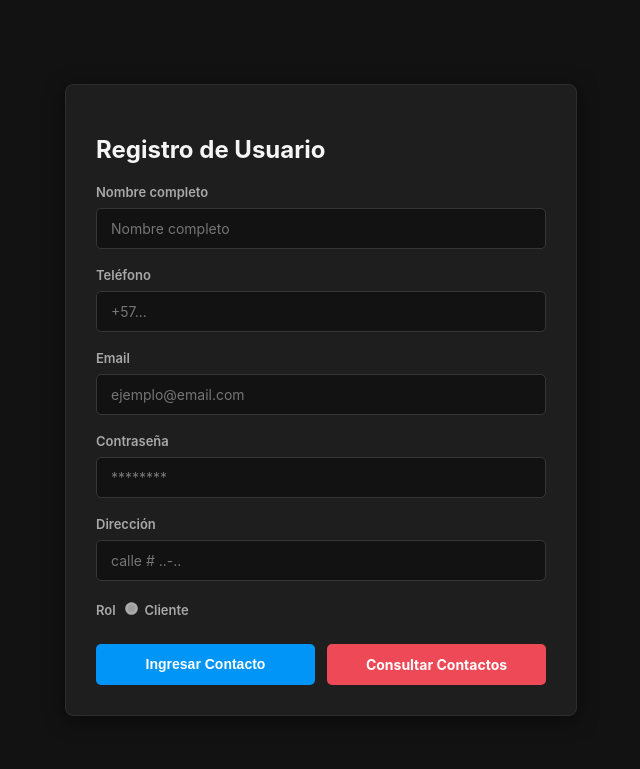
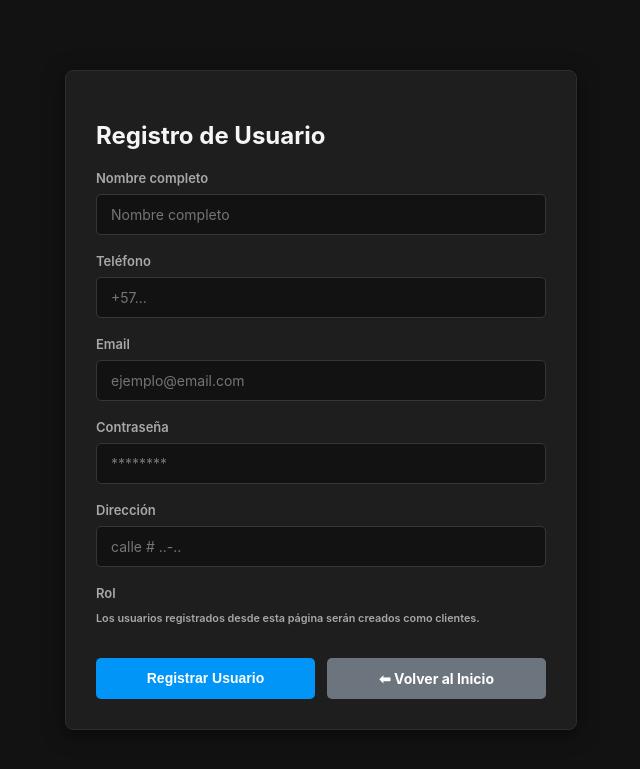
Before and after one commit to RojasJhonatan/Tickets_concierto_Convocatoria, a PHP site: page /vista/formularioCrearUsuario.php in a window 1280 px wide. Shown: the top 769 px of the page, without its empty margins (319-959 px from the left). Run offline with PHP 8.4, Linux system fonts and the light colour scheme.

Commit message:
Cambios en lo de tatan y en el index

```diff
--- a/controlador/crearUsuario.php
+++ b/controlador/crearUsuario.php
@@ -20,7 +20,7 @@ if ($_SERVER["REQUEST_METHOD"] == "POST") {
 
     // Usar consulta preparada
     $stmt = $conn->prepare("INSERT INTO usuarios (nombre, telefono, email, password, direccion, rol) VALUES (?, ?, ?, ?, ?,?)");
-    $stmt->bind_param("ssssss", $nombre, $telefono, $email, $passwordHash, $direccion, $rol);
+    $stmt->bind_param("sssssi", $nombre, $telefono, $email, $passwordHash, $direccion, $rol);
 
 
     if ($stmt->execute()) {
--- a/modelo/conexion.php
+++ b/modelo/conexion.php
@@ -1,7 +1,7 @@
 <?php
 $host = "localhost";
 /* Javier 3307, Jhonatan 3330, Dylan ??? */
-$port = 3330;
+$port = 3307;
 $user = "root";     // Usuario
 $pass = "";         // Contraseña
 $db = "MVC_Tickets_eventos";
--- a/vista/formularioCrearUsuario.php
+++ b/vista/formularioCrearUsuario.php
@@ -127,6 +127,24 @@ $rol = $usuarioLogueado ? $_SESSION['rol'] : null;
         .btn-delete:hover {
             background: #d11a2a;
         }
+
+        .btn-home {
+            flex: 1;
+            display: inline-block;
+            padding: 12px;
+            background: #6c757d;
+            color: white;
+            text-decoration: none;
+            border-radius: 5px;
+            font-size: 14px;
+            font-weight: bold;
+            transition: background 0.2s;
+            text-align: center;
+        }
+
+        .btn-home:hover {
+            background: #5a6268;
+        }
     </style>
 </head>
 <body>
@@ -155,13 +173,18 @@ $rol = $usuarioLogueado ? $_SESSION['rol'] : null;
             </div>
 
             <?php if (!$usuarioLogueado): ?>
-                <label>Rol</label>
+                <div class="form-group">
+                    <label>Rol</label>
 
-                <label>
-                    <input type="radio" name="rol" value="0" checked disabled>
-                    Cliente
-                </label>
-            <?php else: ?>
+                    <input type="hidden" name="rol" value="0">
+
+                    <label>
+                        <small>
+                            Los usuarios registrados desde esta página serán creados como clientes. <!-- Un externo siempre será registrado como cliente -->
+                        </small>
+                    </label>
+                </div>
+            <?php elseif ($rol == 1): ?> <!-- No cualquiera puede crear usuarios administradores att: Javier -->
             <div class="form-group">
                 <label>Rol</label>
 
@@ -178,9 +201,19 @@ $rol = $usuarioLogueado ? $_SESSION['rol'] : null;
 
 
             <div class="btn-group">
-                <button type="submit" class="btn-add">Ingresar Contacto</button>
-                <a href="listaUsuarios.php" class="btn-delete">Consultar Contactos</a>
+                <button type="submit" class="btn-add"> <!-- Le quité la opción de ver los usuarios registrados a un cliente por seguridad tatan att: Javier -->
+                    Registrar Usuario
+                </button>
 
+                <?php if ($usuarioLogueado && $rol == 1): ?> <!-- Si es admin si los puede ver -->
+                    <a href="listaUsuarios.php" class="btn-delete">
+                        Consultar Usuarios
+                    </a>
+                <?php endif; ?>
+
+                <a href="../index.php" class="btn-home">
+                    ⬅ Volver al Inicio
+                </a>
             </div>
             </form>
         </div>
```
Also changed, not shown: index.php (+46 -13 lines), vista/formularioCrearEvento.php (+21 -2 lines), vista/listaUsuarios.php (+20 -4 lines).
